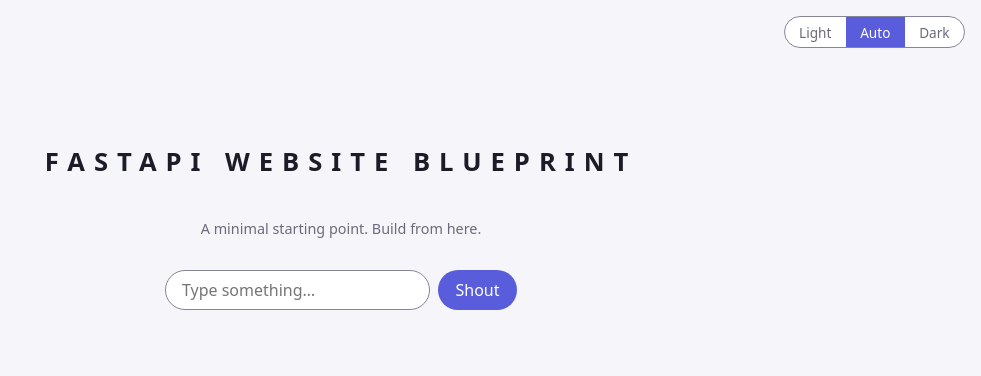
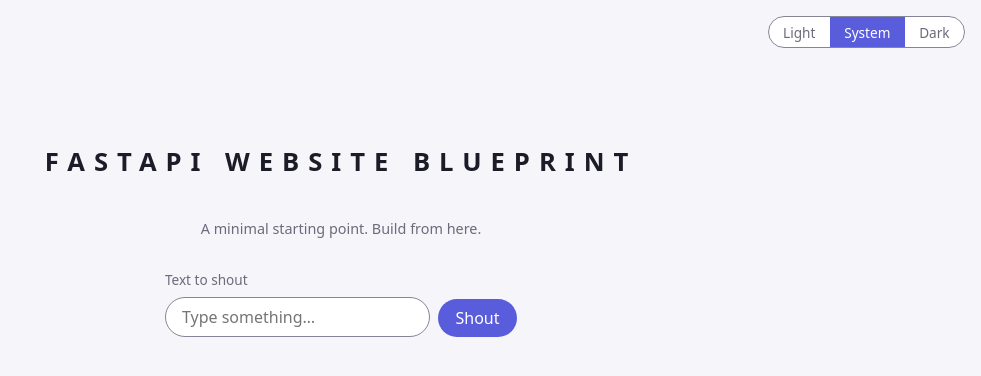
Before and after one commit to ka-rb0/fastapi-website-blueprint, a FastAPI app: page / in a window 1280 px wide. Shown: the top 376 px of the page, without its empty margins (299-1280 px from the left). Run offline with FastAPI, Linux system fonts and the light colour scheme.

Commit message:
Enforce user input controls to meet WCAG 2.2 label requirements

```diff
--- a/src/app/static/css/style.css
+++ b/src/app/static/css/style.css
@@ -141,19 +141,26 @@ main {
 /* --- shout example ------------------------------------------------------- */
 
 .shout[hidden] {
-  /* the display: flex below would otherwise beat the UA's [hidden] rule -
+  /* the display: grid below would otherwise beat the UA's [hidden] rule -
      the form must stay invisible until js/shout.js has taken over submission */
   display: none;
 }
 
 .shout {
-  display: flex;
-  flex-wrap: wrap;
-  justify-content: center;
+  display: grid;
+  grid-template-columns: minmax(0, 1fr) auto;
+  align-items: end;
   gap: 0.5rem;
 }
 
+.shout label {
+  grid-column: 1 / -1;
+  color: var(--muted);
+  font-size: 0.85rem;
+}
+
 .shout input {
+  min-width: 0;
   font: inherit;
   color: var(--fg);
   background: var(--surface);
@@ -175,7 +182,7 @@ main {
 .shout output {
   /* own full-width line under the controls; reserve the line so the first
      reply doesn't shift the layout */
-  flex-basis: 100%;
+  grid-column: 1 / -1;
   min-height: 1.5rem;
   text-align: center;
   font-weight: 600;
--- a/src/app/static/js/theme-switch.js
+++ b/src/app/static/js/theme-switch.js
@@ -4,7 +4,7 @@
 // deleting one feature (markup and script tag) never breaks the other.
 //
 // CSS light-dark() does the actual theming (see css/theme.css): no data-theme
-// on <html> means "follow the OS" (the Auto choice), an explicit data-theme
+// on <html> means "follow the OS" (the System choice), an explicit data-theme
 // forces one scheme. The native radios (see base.html) own the exclusivity,
 // checked styling and keyboard behavior; this script only applies and
 // persists choices.
@@ -22,7 +22,7 @@ for (const radio of themeRadios) {
     } else {
       document.documentElement.dataset.theme = radio.value;
     }
-    // Persist only explicit choices - Auto clears the key, so the site goes
+    // Persist only explicit choices - System clears the key, so the site goes
     // back to following prefers-color-scheme, exactly like a first visit.
     try {
       if (radio.value === "auto") {
--- a/src/app/templates/base.html
+++ b/src/app/templates/base.html
@@ -44,12 +44,12 @@
     <header>
       {#- Inside <header> so landmark navigation reaches it; position: fixed
           keeps it out of the flow. Native radios in a fieldset, not
-          aria-pressed toggle buttons: exactly one of Light/Auto/Dark is ever
+          aria-pressed toggle buttons: exactly one of Light/System/Dark is ever
           active, and a radio group is the semantics for an exclusive choice -
           assistive tech announces it as one-of-three, the group is a single
           Tab stop, and arrow keys move the selection, all without custom key
           handling. `checked` is owned by js/theme-switch.js: hardcoding it
-          here would be wrong whenever a saved choice exists. Auto = follow
+          here would be wrong whenever a saved choice exists. System follows
           the OS scheme. Ships hidden - without JS the radios would be dead
           controls; js/theme-switch.js reveals the group once wired. #}
       <fieldset class="theme-switch" hidden>
@@ -60,7 +60,7 @@
         </label>
         <label>
           <input type="radio" name="theme-choice" value="auto" />
-          Auto
+          System
         </label>
         <label>
           <input type="radio" name="theme-choice" value="dark" />
--- a/src/app/templates/index.html
+++ b/src/app/templates/index.html
@@ -28,9 +28,9 @@
         method="post"
         action="{{ url_for('shout') }}"
         hidden>
+    <label for="shout-input">Text to shout</label>
     <input id="shout-input"
            name="text"
-           aria-label="Text to shout"
            placeholder="Type something…"
            autocomplete="off"
            minlength="{{ min_shout_length }}"
```
Also changed, not shown: tests/test_e2e.py (+50 -7 lines), README.md.
